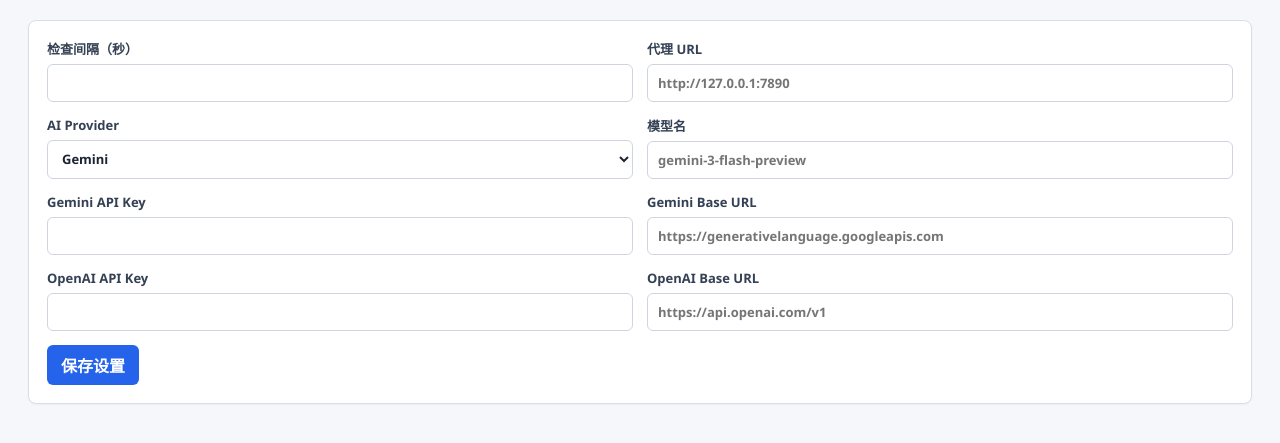
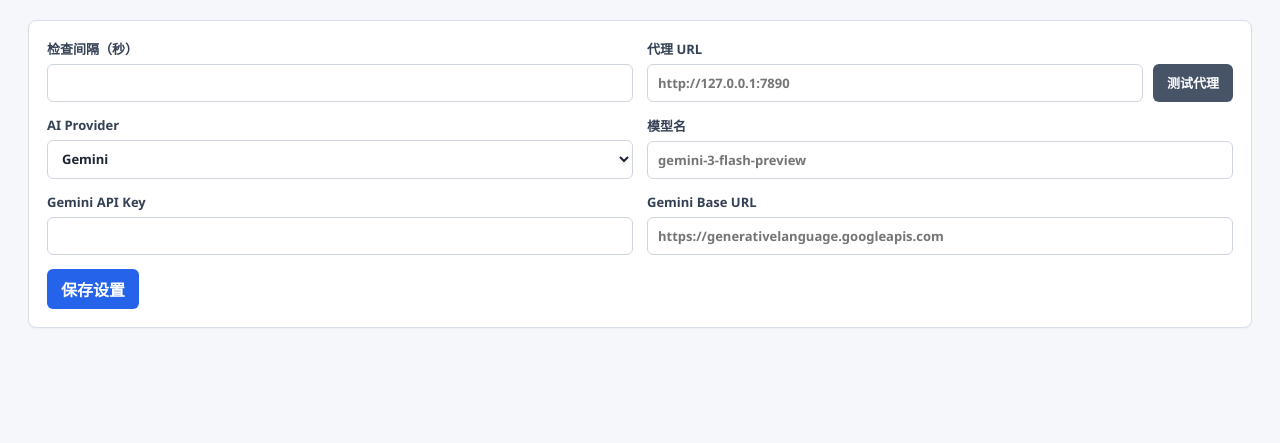
Before and after one commit to Forensax/X2TG, a FastAPI app: template app/templates/settings.html in a window 1280 px wide. Shown: the part 92-535 px from the top of the page. Run offline with FastAPI, Linux system fonts and the light colour scheme; the template is opened without the code that fills it, so the values that code supplies are empty; some libraries are stand-ins or nearby versions.

Commit message:
Add proxy test and provider-specific settings

```diff
--- a/app/static/styles.css
+++ b/app/static/styles.css
@@ -280,6 +280,18 @@ label {
   gap: 6px;
 }
 
+label[hidden] {
+  display: none;
+}
+
+.label-row {
+  align-items: center;
+  display: flex;
+  flex-wrap: wrap;
+  gap: 10px;
+  justify-content: space-between;
+}
+
 input,
 select,
 textarea {
@@ -298,6 +310,33 @@ select:focus,
 textarea:focus {
   border-color: var(--primary);
   outline: 2px solid rgba(37, 99, 235, 0.16);
+}
+
+.input-action-row {
+  align-items: center;
+  display: grid;
+  gap: 10px;
+  grid-template-columns: minmax(0, 1fr) auto;
+}
+
+.input-action-row button {
+  white-space: nowrap;
+}
+
+.field-hint {
+  color: var(--muted);
+  font-size: 12px;
+  font-weight: 500;
+  min-height: 18px;
+  overflow-wrap: anywhere;
+}
+
+.field-hint.success {
+  color: var(--success);
+}
+
+.field-hint.error {
+  color: var(--error);
 }
 
 .check-row,
--- a/app/templates/base.html
+++ b/app/templates/base.html
@@ -4,7 +4,7 @@
   <meta charset="utf-8">
   <meta name="viewport" content="width=device-width, initial-scale=1">
   <title>{% block title %}X2TG Web{% endblock %}</title>
-  <link rel="stylesheet" href="/static/styles.css?v=20260608-4">
+  <link rel="stylesheet" href="/static/styles.css?v=20260608-7">
 </head>
 <body>
   <div class="app-shell">
--- a/app/templates/settings.html
+++ b/app/templates/settings.html
@@ -14,8 +14,14 @@
     <input name="check_interval" type="number" min="10" value="{{ settings.check_interval }}" required>
   </label>
   <label>
-    代理 URL
-    <input name="proxy_url" value="{{ settings.proxy_url }}" placeholder="http://127.0.0.1:7890">
+    <span class="label-row">
+      <span>代理 URL</span>
+      <span id="proxy-test-result" class="field-hint"></span>
+    </span>
+    <div class="input-action-row">
+      <input id="proxy-url-input" name="proxy_url" value="{{ settings.proxy_url }}" placeholder="http://127.0.0.1:7890">
+      <button id="test-proxy-button" type="button" class="secondary">测试代理</button>
+    </div>
   </label>
   <label>
     AI Provider
@@ -28,19 +34,19 @@
     模型名
     <input name="ai_model" value="{{ settings.ai_model }}" placeholder="gemini-3-flash-preview">
   </label>
-  <label>
+  <label data-provider-field="gemini">
     Gemini API Key
     <input name="gemini_api_key" type="password" value="{{ secret_placeholder if settings.gemini_api_key else '' }}" autocomplete="new-password">
   </label>
-  <label>
+  <label data-provider-field="gemini">
     Gemini Base URL
     <input name="gemini_base_url" value="{{ settings.gemini_base_url }}" placeholder="https://generativelanguage.googleapis.com">
   </label>
-  <label>
+  <label data-provider-field="openai">
     OpenAI API Key
     <input name="openai_api_key" type="password" value="{{ secret_placeholder if settings.openai_api_key else '' }}" autocomplete="new-password">
   </label>
-  <label>
+  <label data-provider-field="openai">
     OpenAI Base URL
     <input name="openai_base_url" value="{{ settings.openai_base_url }}" placeholder="https://api.openai.com/v1">
   </label>
@@ -48,4 +54,42 @@
     <button type="submit">保存设置</button>
   </div>
 </form>
+<script>
+  const proxyButton = document.getElementById("test-proxy-button");
+  const proxyInput = document.getElementById("proxy-url-input");
+  const proxyResult = document.getElementById("proxy-test-result");
+  const providerSelect = document.querySelector('select[name="ai_provider"]');
+  const providerFields = document.querySelectorAll("[data-provider-field]");
+
+  const updateProviderFields = () => {
+    const selectedProvider = providerSelect?.value || "gemini";
+    providerFields.forEach((field) => {
+      field.hidden = field.dataset.providerField !== selectedProvider;
+    });
+  };
+
+  providerSelect?.addEventListener("change", updateProviderFields);
+  updateProviderFields();
+
+  proxyButton?.addEventListener("click", async () => {
+    proxyButton.disabled = true;
+    proxyResult.className = "field-hint";
+    proxyResult.textContent = "正在测试...";
+    try {
+      const response = await fetch("/api/test-proxy", {
+        method: "POST",
+        headers: {"Content-Type": "application/json"},
+        body: JSON.stringify({proxy_url: proxyInput.value.trim()}),
+      });
+      const data = await response.json();
+      proxyResult.textContent = data.message || "测试完成";
+      proxyResult.className = `field-hint ${data.ok ? "success" : "error"}`;
+    } catch (error) {
+      proxyResult.textContent = `测试失败：${error}`;
+      proxyResult.className = "field-hint error";
+    } finally {
+      proxyButton.disabled = false;
+    }
+  });
+</script>
 {% endblock %}
--- a/app/web.py
+++ b/app/web.py
@@ -1,7 +1,9 @@
 import os
+import time
 from pathlib import Path
 from typing import Optional
 
+import requests
 import uvicorn
 from fastapi import BackgroundTasks, FastAPI, Form, Request
 from fastapi.responses import HTMLResponse, JSONResponse, RedirectResponse
@@ -81,6 +83,12 @@ def context(request: Request, **extra):
 
 def valid_password_length(password: str) -> bool:
     return len(password.encode("utf-8")) <= 72
+
+
+def proxy_dict(proxy_url: str) -> Optional[dict]:
+    if not proxy_url:
+        return None
+    return {"http": proxy_url, "https": proxy_url}
 
 
 def render(request: Request, template: str, **extra):
@@ -446,6 +454,52 @@ async def api_status(request: Request):
     }
 
 
+@app.post("/api/test-proxy")
+async def api_test_proxy(request: Request):
+    redirect = require_auth(request)
+    if redirect:
+        return JSONResponse({"ok": False, "message": "未登录"}, status_code=401)
+
+    payload = await request.json()
+    proxy_url = str(payload.get("proxy_url", "")).strip()
+    notifications = repo.get_notifications()
+    token = notifications.telegram.bot_token
+    if not token:
+        return JSONResponse(
+            {
+                "ok": False,
+                "message": "请先在通知渠道中配置 Telegram Bot Token。",
+            },
+            status_code=400,
+        )
+
+    url = f"https://api.telegram.org/bot{token}/sendMessage"
+    started = time.perf_counter()
+    try:
+        response = requests.get(
+            url,
+            timeout=12,
+            proxies=proxy_dict(proxy_url),
+        )
+        latency_ms = round((time.perf_counter() - started) * 1000)
+        return {
+            "ok": True,
+            "latency_ms": latency_ms,
+            "status_code": response.status_code,
+            "message": f"代理测试完成，延迟 {latency_ms} ms，HTTP {response.status_code}。",
+        }
+    except Exception as exc:
+        latency_ms = round((time.perf_counter() - started) * 1000)
+        return JSONResponse(
+            {
+                "ok": False,
+                "latency_ms": latency_ms,
+                "message": f"代理测试失败，耗时 {latency_ms} ms：{exc}",
+            },
+            status_code=200,
+        )
+
+
 def main() -> None:
     uvicorn.run("app.web:app", host="0.0.0.0", port=int(os.getenv("PORT", "8000")), reload=False)
 
```
